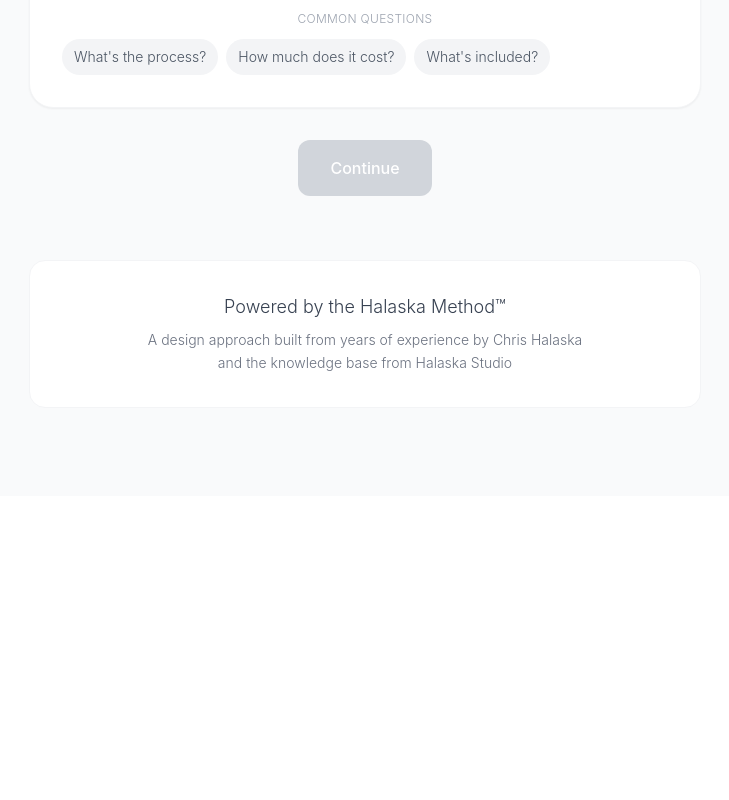
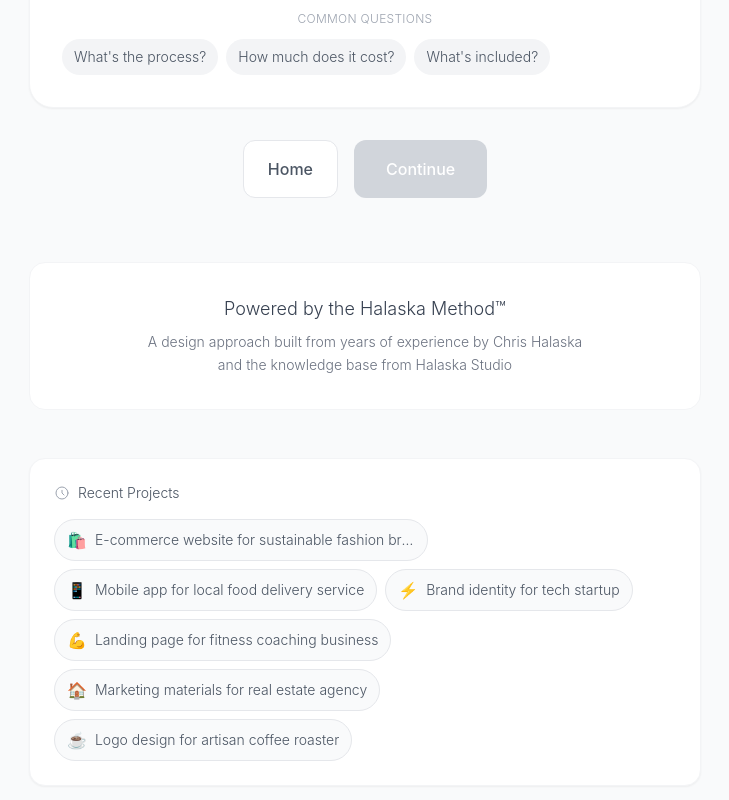
Before and after one commit to chalaska/design-service-website, a Next.js app: page / in a window 1280 px wide. Shown: the part 862-1662 px from the top of the page, without its empty margins (275-1004 px from the left). Before the commit the page ends 1358 px from the top, so only its background shows below. Built offline with nearby package versions, Linux system fonts and the light colour scheme.

Commit message:
Update index.tsx

```diff
--- a/pages/index.tsx
+++ b/pages/index.tsx
@@ -264,6 +264,36 @@ export default function Home() {
                 )}
               </div>
 
+              <div className="flex gap-4 justify-center">
+                {currentQuestion > 0 && (
+                  <button
+                    onClick={() => {
+                      setCurrentQuestion(currentQuestion - 1);
+                      setCurrentInput('');
+                    }}
+                    className="bg-gray-300 hover:bg-gray-400 text-gray-700 font-medium py-4 px-6 rounded-xl transition-all"
+                  >
+                    Back
+                  </button>
+                )}
+
+                <button
+                  onClick={() => {
+                    setCurrentQuestion(0);
+                    setProjectData({
+                      whatToCreate: '',
+                      whoIsItFor: '',
+                      goal: '',
+                      feeling: '',
+                      email: ''
+                    });
+                    setCurrentInput('');
+                  }}
+                  className="bg-white hover:bg-gray-100 text-gray-600 font-medium py-4 px-6 rounded-xl border border-gray-200 transition-all"
+                >
+                  Home
+                </button>
+
                 <button
                   onClick={handleNext}
                   disabled={!currentInput.trim()}
@@ -271,6 +301,7 @@ export default function Home() {
                 >
                   {currentQuestion === questions.length - 1 ? 'Complete' : 'Continue'}
                 </button>
+              </div>
             </div>
           ) : (
             /* Project Brief & Actions */
@@ -349,6 +380,27 @@ export default function Home() {
             </div>
           )}
 
+          {/* FAQ Section - Show after completion */}
+          {isComplete && (
+            <div className="mt-12 bg-white rounded-2xl shadow-sm border border-gray-100 p-6">
+              <h2 className="text-lg font-light text-gray-700 mb-6">
+                Questions & Answers
+              </h2>
+
+              <div className="grid gap-3">
+                {commonQuestions.map((faq, index) => (
+                  <button
+                    key={index}
+                    onClick={() => handleFAQClick(faq)}
+                    className="text-left p-4 hover:bg-gray-50 transition-colors rounded-xl border border-gray-100"
+                  >
+                    <span className="font-light text-gray-700">{faq.question}</span>
+                  </button>
+                ))}
+              </div>
+            </div>
+          )}
+
           {/* Halaska Method */}
           <div className="mt-16 text-center">
             <div className="bg-white rounded-2xl p-8 border border-gray-100">
@@ -362,6 +414,39 @@ export default function Home() {
             </div>
           </div>
 
+          {/* Recent Projects Section - Always at bottom */}
+          <div className="mt-12 bg-white rounded-2xl shadow-sm border border-gray-100 p-6">
+            <div className="flex items-center gap-2 mb-4">
+              <svg className="w-4 h-4 text-gray-400" fill="none" stroke="currentColor" viewBox="0 0 24 24">
+                <path strokeLinecap="round" strokeLinejoin="round" strokeWidth={1.5} d="M12 8v4l3 3m6-3a9 9 0 11-18 0 9 9 0 0118 0z" />
+              </svg>
+              <h3 className="text-sm font-light text-gray-600">Recent Projects</h3>
+            </div>
+
+            <div className="flex flex-wrap gap-2">
+              {recentProjects.map((project, index) => (
+                <button
+                  key={index}
+                  onClick={() => {
+                    setCurrentQuestion(0);
+                    setCurrentInput(project.name);
+                    setProjectData({
+                      whatToCreate: '',
+                      whoIsItFor: '',
+                      goal: '',
+                      feeling: '',
+                      email: ''
+                    });
+                  }}
+                  className="flex items-center gap-2 text-sm bg-gray-50 hover:bg-gray-100 text-gray-600 hover:text-gray-800 px-3 py-2 rounded-full transition-colors border border-gray-200"
+                >
+                  <span className="text-base">{project.icon}</span>
+                  <span className="truncate max-w-xs font-light">{project.name}</span>
+                </button>
+              ))}
+            </div>
+          </div>
+
           <div className="h-16"></div>
         </div>
       </main>
```
Lines whose indentation alone changed are shown as unchanged.
